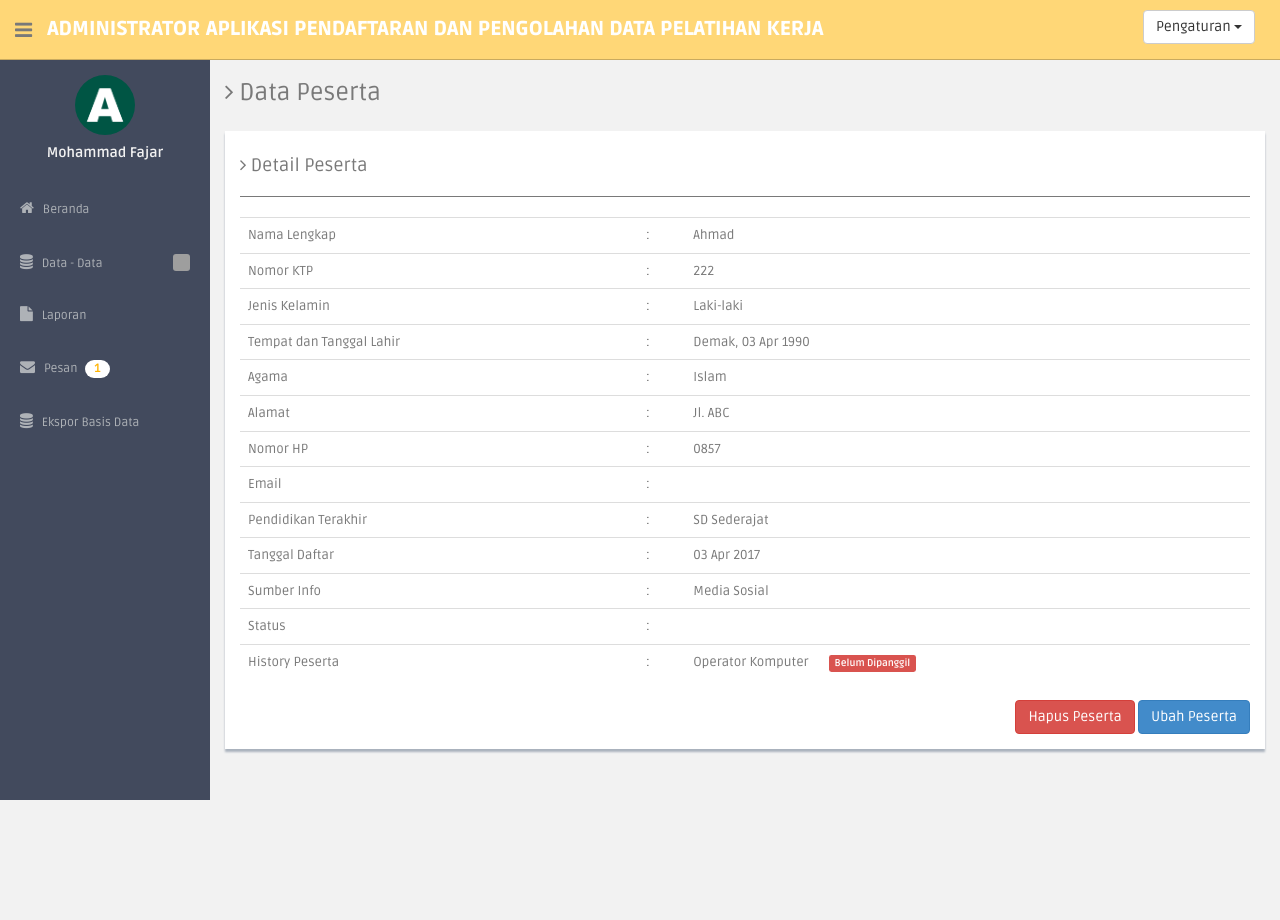
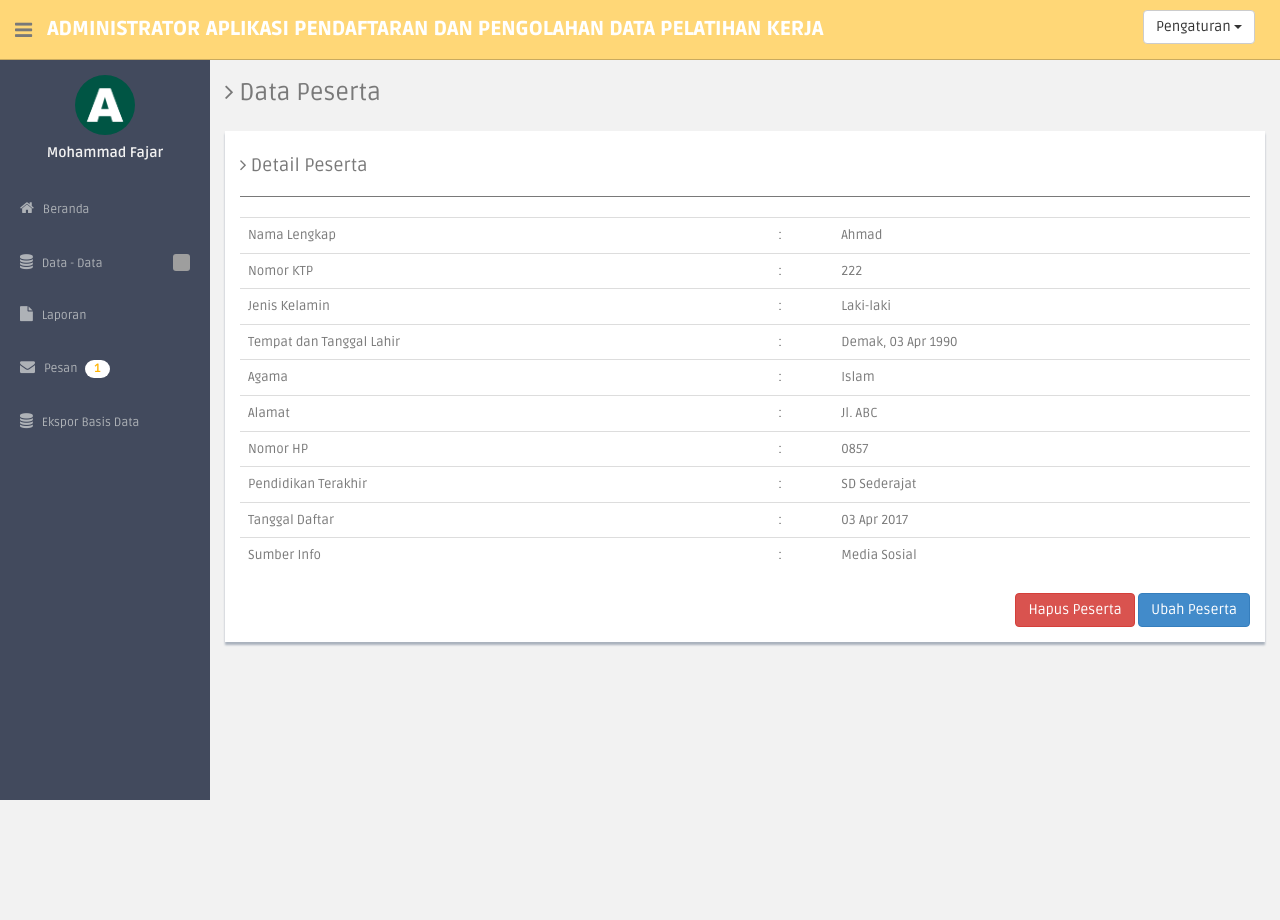
Before and after one commit to mfebras/blk-demak-v2, a PHP site: page /admin/detail_peserta.php?id_peserta=5 in a window 1280 px wide. Shown: the top 920 px of the page. Run offline with PHP 8.4, Linux system fonts and the light colour scheme; a user stored in the database is signed in; data comes from the database, SQL or seed files in the repository; data that the repository does not hold is empty; grey boxes are pictures that could not be loaded.

Commit message:
delete email dan status peserta

```diff
--- a/admin/data_peserta.php
+++ b/admin/data_peserta.php
@@ -63,10 +63,8 @@
                     <tr>
                       <th>Nama Peserta</th>
                       <th>Nomor KTP</th>
-                      <th>Email</th>
                       <th>Nomor HP</th>
                       <th>Pendidikan Terakhir</th>
-                      <th>Status</th>
                       <th>Tanggal Daftar</th>
                       <th>Aksi</th>
                     </tr>
@@ -98,10 +96,8 @@
                           echo "<tr>";
                           echo "<td>".$row->nama."</td>";
                           echo "<td>".$row->no_ktp."</td>";
-                          echo "<td>".$row->email."</td>";
                           echo "<td>".$row->telepon."</td>";
                           echo "<td>".$row->pendidikan_terakhir."</td>";
-                          echo "<td>".$row->status."</td>";
                           echo "<td>".convertDate($row->tanggal_daftar, 'd M Y')."</td>";
                           echo "<td>";
                           echo "<a href=\"detail_peserta.php?id_peserta=".$row->id."\" class=\"btn btn-primary btn-xs\" data-tooltip=\"true\" title=\"Lihat Detail Peserta\" ><i class=\"fa fa-eye\"></i></a> ";
--- a/admin/detail_peserta.php
+++ b/admin/detail_peserta.php
@@ -22,14 +22,12 @@
         $nama = $data->nama;
         $no_ktp = $data->no_ktp;
         $agama = $data->agama;
-        $email = $data->email;
         $telepon = $data->telepon;
         $alamat = $data->alamat;
         $jenis_kelamin = $data->jenis_kelamin;
         $pendidikan_terakhir = $data->pendidikan_terakhir;
 
         $sumber_info = $data->sumber_info;
-        $status = $data->status;
 
         $tanggal_daftar = convertDate($data->tanggal_daftar, 'd M Y');
         $ttl = $data->tempat_lahir.", ".convertDate($data->tanggal_lahir, 'd M Y');
@@ -92,12 +90,6 @@
                   </tr>
 
                   <tr>
-                    <td>Email</td>
-                    <td> : </td>
-                    <td><?php echo $email?></td>
-                  </tr>
-
-                  <tr>
                     <td>Pendidikan Terakhir</td>
                     <td> : </td>
                     <td><?php echo $pendidikan_terakhir?></td>
@@ -113,46 +105,6 @@
                     <td>Sumber Info</td>
                     <td> : </td>
                     <td><?php echo $sumber_info?></td>
-                  </tr>
-
-                  <tr>
-                    <td>Status</td>
-                    <td> : </td>
-                    <td><?php echo $status?></td>
-                  </tr>
-
-                  <tr>
-                    <td>History Peserta</td>
-                    <td> : </td>
-                    <td>
-                      <?php
-                        $query = mysqli_query($connect, "SELECT re.status, ke.nama_kejuruan, re.tanggal_registrasi FROM registrasi_pelatihan re, kejuruan ke WHERE re.id_kejuruan=ke.id_kejuruan AND re.id_kejuruan=$id_peserta ORDER BY re.tanggal_registrasi DESC ");
-
-                        if(!$query){
-
-                          die("QUERY GAGAL : ".mysqli_error($connect));
-
-                        }
-
-                        $num = mysqli_num_rows($query);
-
-                        if($num <= 0){
-                          echo " - ";
-                        }else{
-
-                          echo "<table>";
-
-                          while ($row = mysqli_fetch_object($query)) {
-                            echo "<tr>";
-                            echo "<td><span>".$row->nama_kejuruan."</span></td>";
-                            echo "<td><span style=\"margin-left:20px\">".convertStatusRegistrasi($row->status)."</span></td>";
-                            echo "</tr>";
-                          }
-
-                          echo "</table>";
-                        }
-                      ?>
-                    </td>
                   </tr>
 
                 </table>
```
Also changed, not shown: admin/form_ubah_peserta.php (+0 -15 lines), proses/admin/cetak_absen.php (+3 -4 lines).
